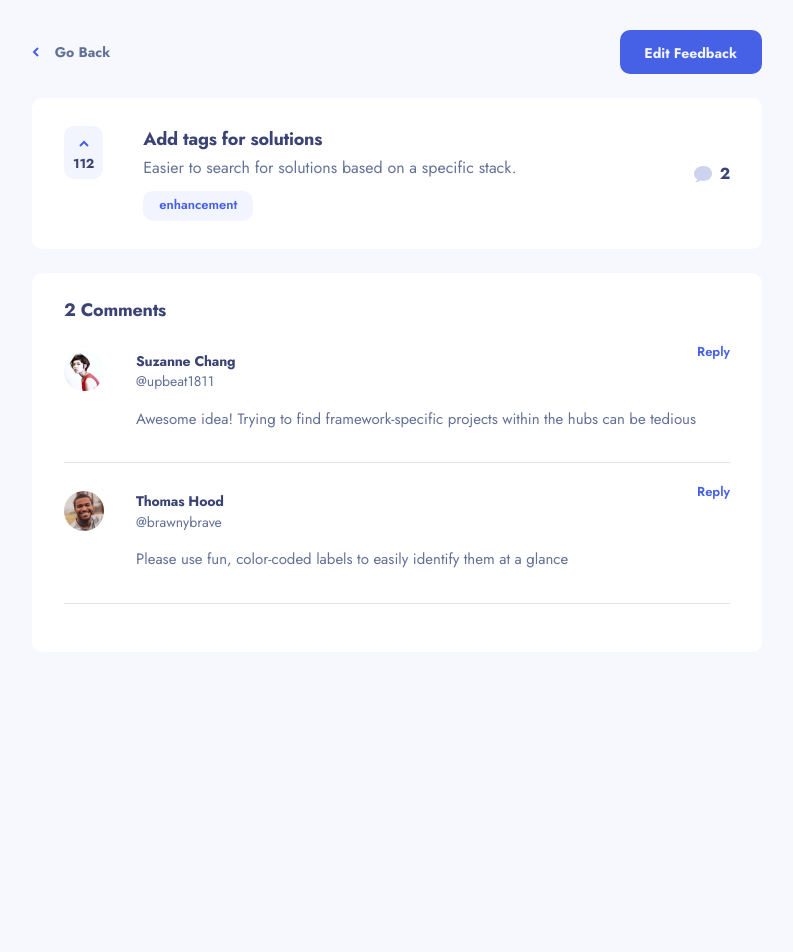
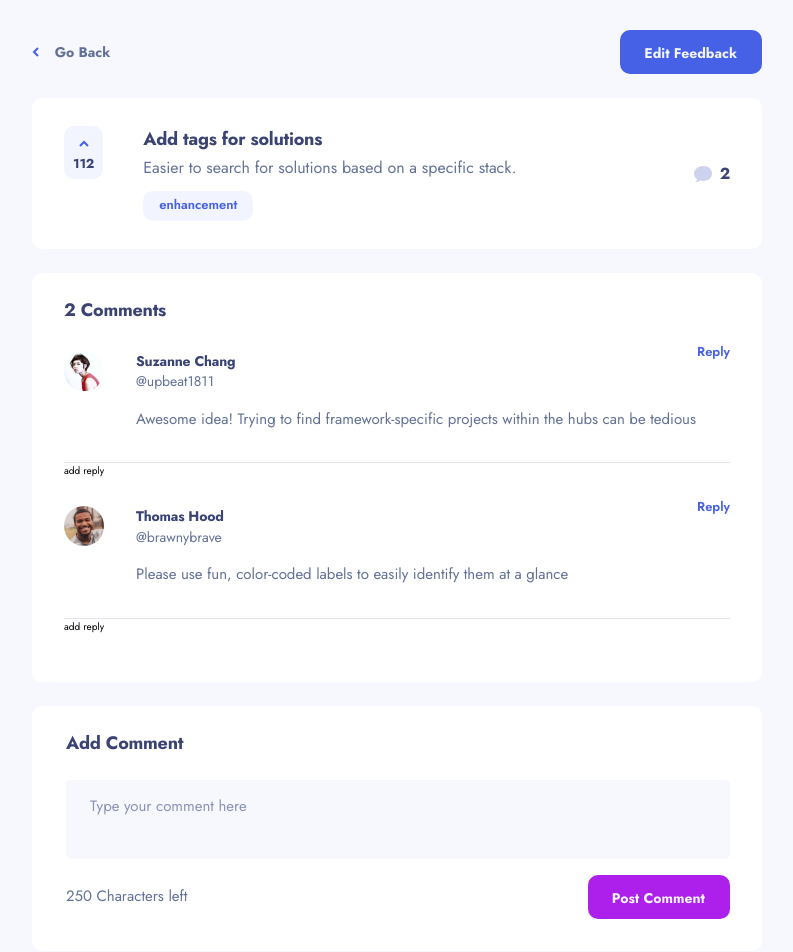
Before and after one commit to AlexGedevan/product-feedback-app, a React (Vite) app: page /comments/1 in a window 1280 px wide. Shown: the top 952 px of the page, without its empty margins (243-1036 px from the left). Before the commit the page ends 800 px from the top, so only its background shows below. Built offline with nearby package versions, Linux system fonts and the light colour scheme.

Commit message:
make Comment component design

```diff
--- /dev/null
+++ b/src/components/AddComent.jsx
@@ -0,0 +1,71 @@
+import styled from "styled-components";
+import Button from "../ui/Button";
+
+function AddComent() {
+  return (
+    <StyledAddComment>
+      <h2>Add Comment</h2>
+      <CommentInput type="text" placeholder="Type your comment here" />
+      <SubmitComment>
+        <p>250 Characters left</p>
+        <Button>Post Comment</Button>
+      </SubmitComment>
+    </StyledAddComment>
+  );
+}
+
+export default AddComent;
+
+const StyledAddComment = styled.div`
+  padding: 2.4rem 3.2rem 3.2rem 3.4rem;
+  background: #ffffff;
+  border-radius: 1rem;
+
+  & > h2 {
+    font-size: 1.8rem;
+    font-weight: 700;
+    line-height: 2.601rem;
+    letter-spacing: -0.25px;
+    color: #3a4374;
+  }
+`;
+
+const CommentInput = styled.input`
+  width: 100%;
+  padding: 1.6rem 0rem 4.2rem 2.4rem;
+  font-family: inherit;
+  margin-top: 2.4rem;
+  border: none;
+  outline: none;
+  background: #f7f8fd;
+  font-size: 1.5rem;
+  font-weight: 400;
+  line-height: 2.168rem;
+  color: #3a4374;
+  border-radius: 0.5rem;
+
+  &::placeholder {
+    font-size: 1.5rem;
+    font-weight: 400;
+    line-height: 2.168rem;
+    color: #8c92b3;
+  }
+
+  &:focus {
+    outline: 1px solid #4661e6;
+  }
+`;
+
+const SubmitComment = styled.div`
+  display: flex;
+  justify-content: space-between;
+  align-items: center;
+  margin-top: 1.6rem;
+
+  & > p {
+    font-size: 1.5rem;
+    font-weight: 400;
+    line-height: 2.168rem;
+    color: #647196;
+  }
+`;
--- /dev/null
+++ b/src/components/AddReply.jsx
@@ -0,0 +1,5 @@
+function AddReply() {
+  return <div>add reply</div>;
+}
+
+export default AddReply;
--- a/src/components/Comment.jsx
+++ b/src/components/Comment.jsx
@@ -1,6 +1,7 @@
 import styled from "styled-components";
 
 import CommentOrReply from "./CommentOrReply";
+import AddReply from "./AddReply";
 
 function Comment({ comment }) {
   return (
@@ -15,6 +16,7 @@ function Comment({ comment }) {
           })}
         </Reply>
       )}
+      <AddReply />
     </CommentAndRaply>
   );
 }
--- a/src/pages/SuggestionComments.jsx
+++ b/src/pages/SuggestionComments.jsx
@@ -6,6 +6,7 @@ import { useSuggestion } from "../context/SuggestionContext";
 import SuggestionItem from "../components/SuggestionItem";
 import CommentsList from "../components/CommentsList";
 import { useEffect } from "react";
+import AddComent from "../components/AddComent";
 
 function SuggestionComments() {
   const { id } = useParams();
@@ -31,6 +32,8 @@ function SuggestionComments() {
       </SuggestionCommentsHeader>
       <SuggestionItem suggestion={currentSuggestion} />
       <CommentsList currentSuggestion={currentSuggestion} />
+
+      <AddComent />
     </StyledSuggestionComments>
   );
 }
--- a/src/ui/Button.jsx
+++ b/src/ui/Button.jsx
@@ -1,6 +1,6 @@
 import styled from "styled-components";
 
-function Button({ children, bgcolor = "#4661E6", hoverbgcolor = "blue" }) {
+function Button({ children, bgcolor = "#AD1FEA", hoverbgcolor = "blue" }) {
   return (
     <StyledButton bgcolor={bgcolor} hoverbgcolor={hoverbgcolor}>
       {children}
--- a/src/ui/SuggestionsHeader.jsx
+++ b/src/ui/SuggestionsHeader.jsx
@@ -14,30 +14,27 @@ function SuggestionsHeader() {
 
   useEffect(
     function () {
-      let filteredList = suggestions;
-
       switch (filter) {
         case "Most Upvotes":
-          filteredList.sort((a, b) => b.upvotes - a.upvotes);
-          setSuggestions((state) => [...filteredList]);
+          suggestions.sort((a, b) => b.upvotes - a.upvotes);
+          setSuggestions([...suggestions]);
           return;
         case "Least Upvotes":
-          filteredList.sort((a, b) => a.upvotes - b.upvotes);
-          setSuggestions((state) => [...filteredList]);
+          suggestions.sort((a, b) => a.upvotes - b.upvotes);
+          setSuggestions([...suggestions]);
           return;
         case "Most Comments":
-          filteredList.sort(
+          suggestions.sort(
             (a, b) => (b.comments?.length || 0) - (a.comments?.length || 0)
           );
-          setSuggestions((state) => [...filteredList]);
+          setSuggestions([...suggestions]);
           return;
         case "Least Comments":
-          filteredList.sort(
+          suggestions.sort(
             (a, b) => (a.comments?.length || 0) - (b.comments?.length || 0)
           );
-          setSuggestions((state) => [...filteredList]);
+          setSuggestions([...suggestions]);
           return;
-
         default:
           return;
       }
```
